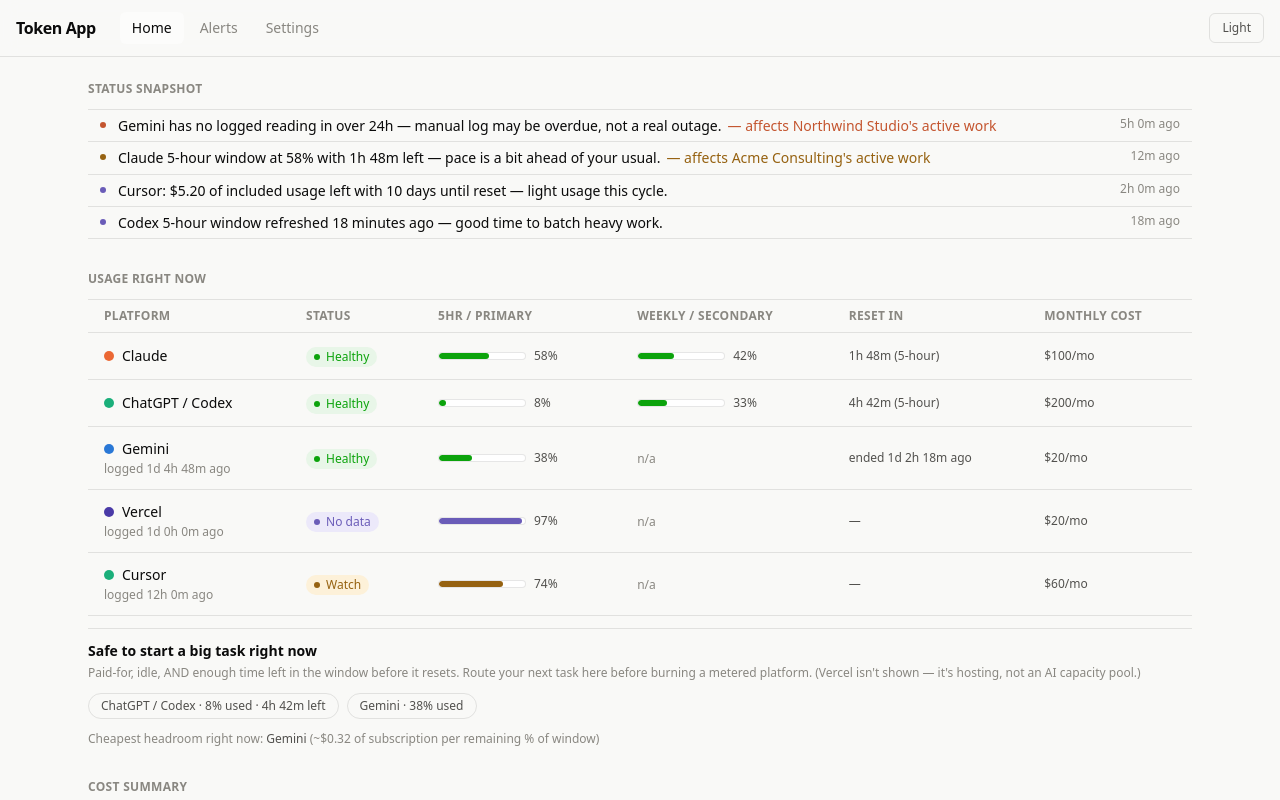
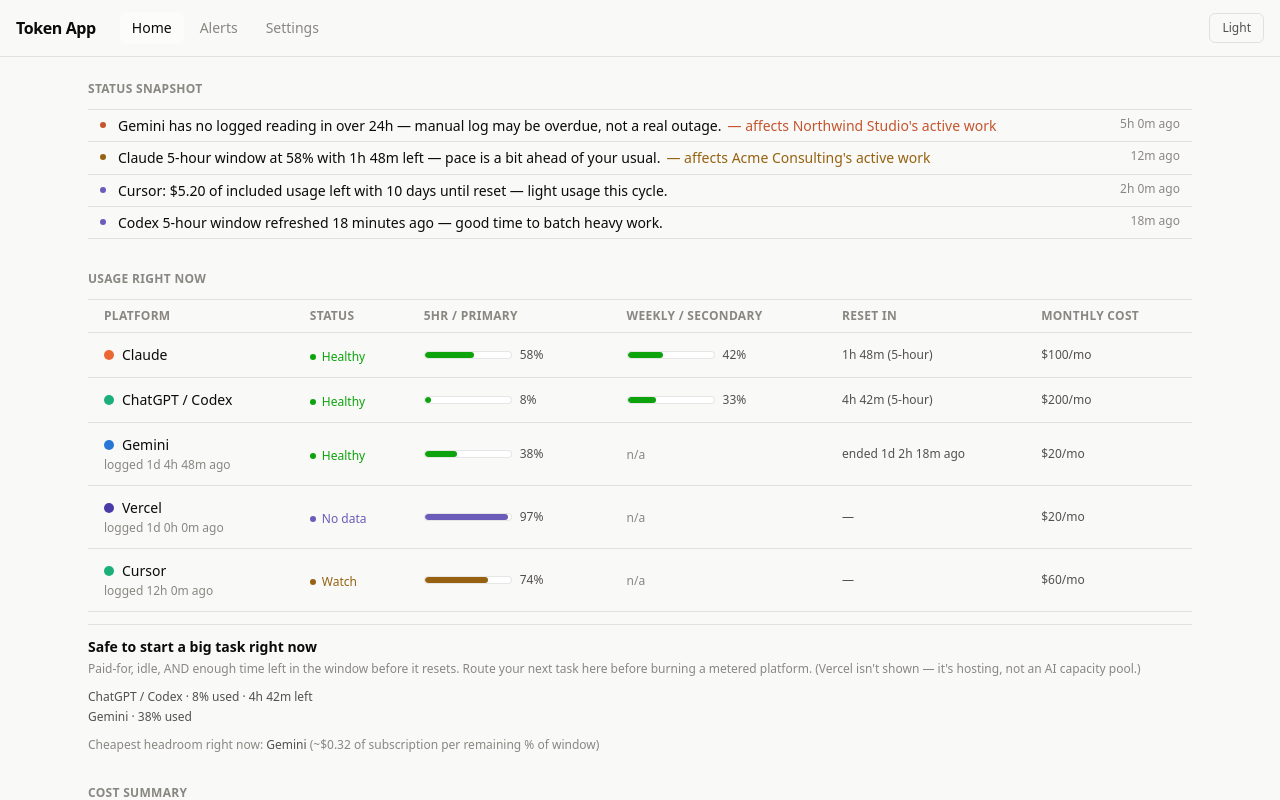
Before and after one commit to sffan15-sys/token-app, a React (Vite) app in the folder frontend/: page / in a window 1280 px wide. Shown: the top 800 px of the page. Built offline with nearby package versions, Linux system fonts and the light colour scheme.

Commit message:
Remove filled status pill and bordered chip styling - plain dot+text everywhere

```diff
--- a/frontend/src/components/IdleHeadroomPanel.tsx
+++ b/frontend/src/components/IdleHeadroomPanel.tsx
@@ -75,13 +75,13 @@
         </div>
       ) : (
         <>
-          <div className="flex flex-wrap gap-2">
+          <div className="flex flex-col gap-1">
             {candidates.map((c) => (
               <Link
                 key={c.meta.id}
                 to={`/platform/${c.meta.id}`}
-                className="rounded-full border px-3 py-1 text-xs font-medium tabular"
-                style={{ borderColor: "var(--border)", color: "var(--text-secondary)" }}
+                className="text-xs font-medium tabular underline-offset-2 hover:underline"
+                style={{ color: "var(--text-secondary)" }}
               >
                 {c.meta.label} · {formatPercent(c.usedPercent!)} used
                 {c.msRemaining !== null && c.msRemaining >= 0 ? ` · ${formatDuration(c.msRemaining)} left` : ""}
--- a/frontend/src/components/StatusPill.tsx
+++ b/frontend/src/components/StatusPill.tsx
@@ -1,16 +1,13 @@
-import { STATUS_BG_VAR, STATUS_LABEL, STATUS_VAR } from "../lib/status";
+import { STATUS_LABEL, STATUS_VAR } from "../lib/status";
 import type { Status } from "../types";
 
 export function StatusPill({ status, text }: { status: Status; text?: string }) {
   return (
     <span
-      className="inline-flex items-center gap-1.5 rounded-full px-2 py-0.5 text-xs font-medium"
-      style={{
-        background: `var(${STATUS_BG_VAR[status]})`,
-        color: `var(${STATUS_VAR[status]})`,
-      }}
+      className="inline-flex items-center gap-1.5 text-xs font-medium"
+      style={{ color: `var(${STATUS_VAR[status]})` }}
     >
-      <span className="h-1.5 w-1.5 rounded-full" style={{ background: `var(${STATUS_VAR[status]})` }} />
+      <span className="h-1.5 w-1.5 shrink-0 rounded-full" style={{ background: `var(${STATUS_VAR[status]})` }} />
       {text ?? STATUS_LABEL[status]}
     </span>
   );
```
